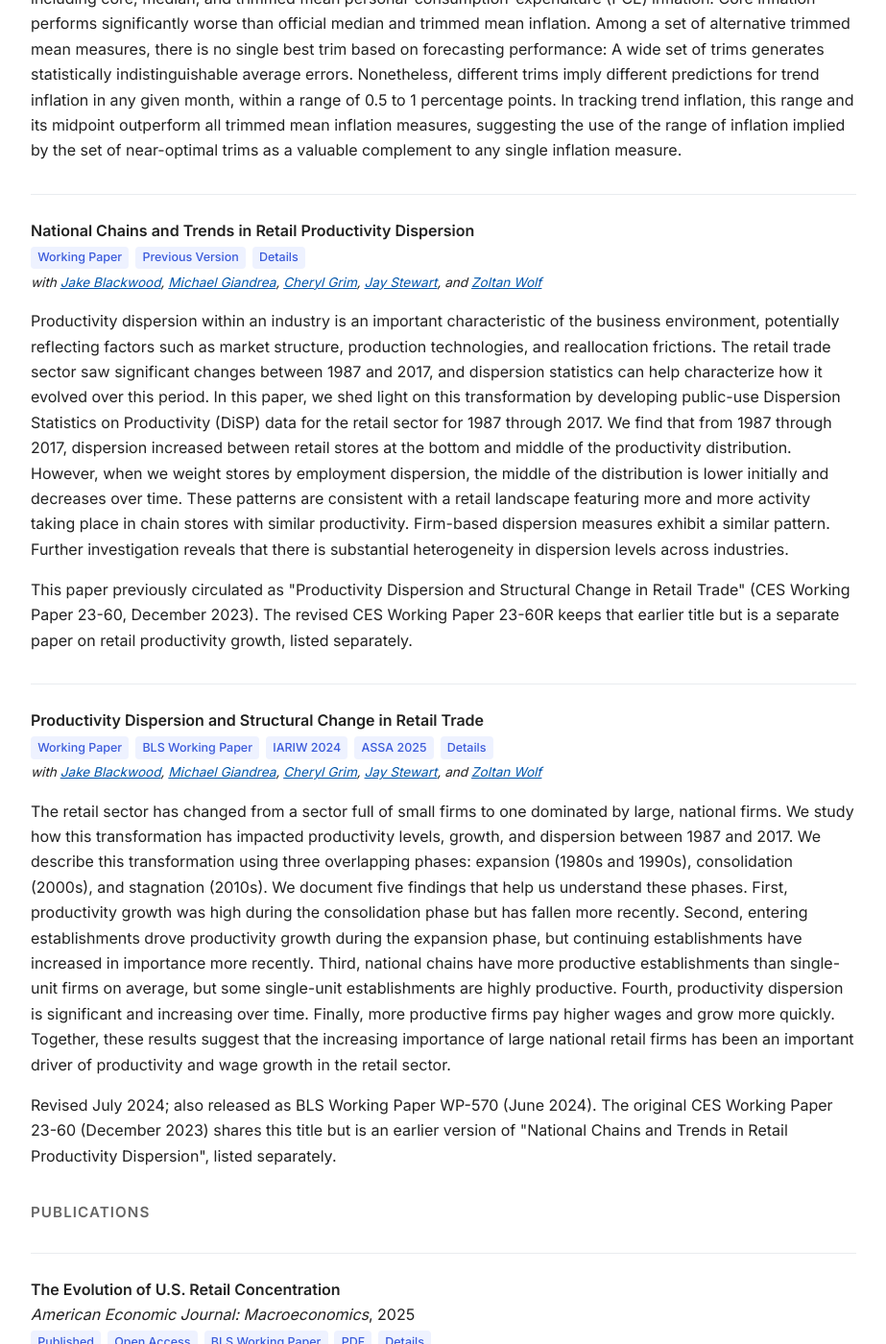
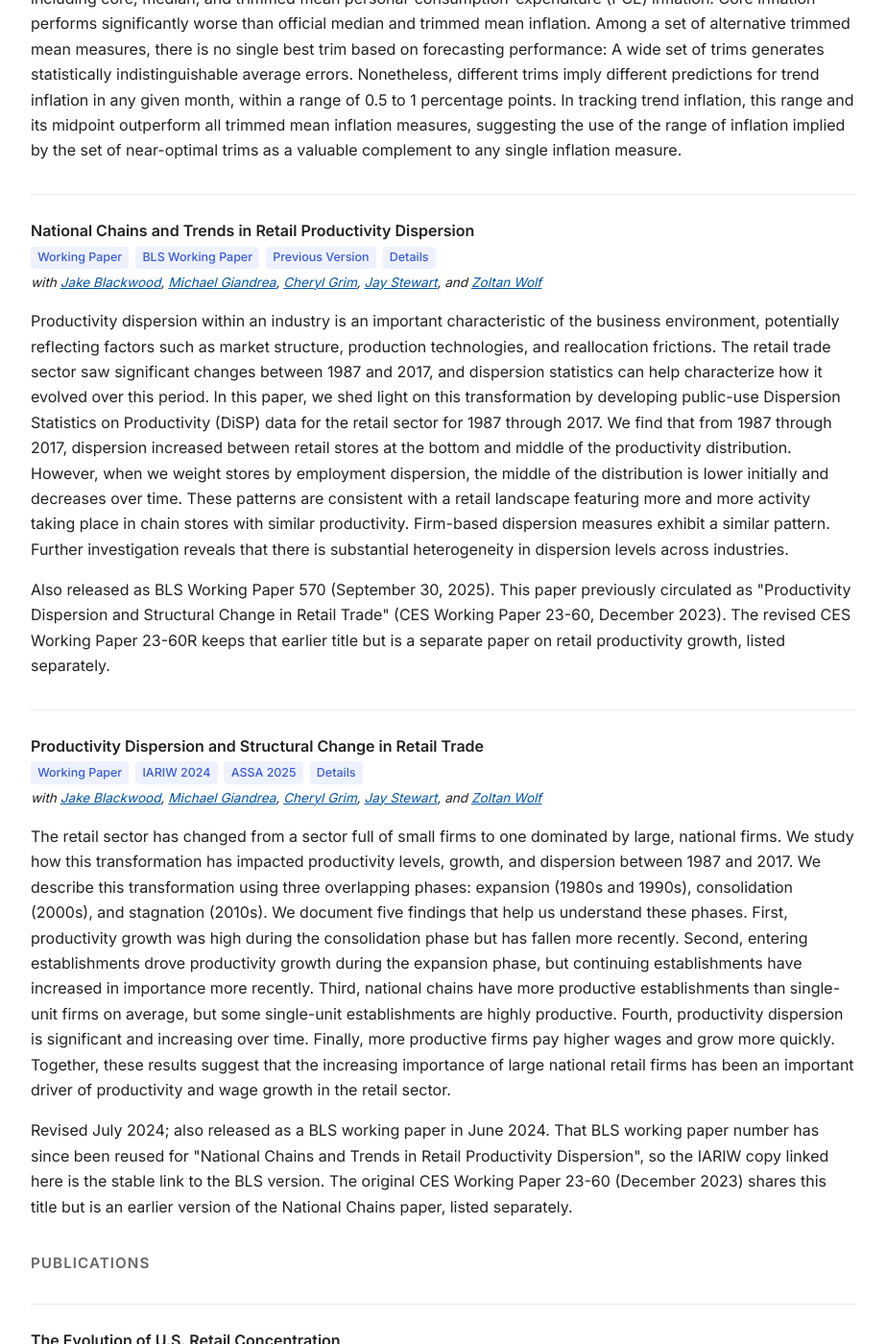
Before and after one commit to dominic-smith/dominic-smith.github.io, a Jekyll site: the page built from index.md, in a window 1280 px wide and 1400 px high, scrolled down 1091 px. Shown: the whole window at 96% size, without its empty margins (178-1101 px from the left). Built offline with Jekyll 4.4.1, drawn with Linux system fonts in a browser that asks for light colours.

Commit message:
Correct BLS link: ec230100 is the dispersion paper, not the growth paper
Reverses the BLS attribution in 538b322. The BLS PDF at ec230100 is Working
Paper 570, "National Chains and Trends in Retail Productivity Dispersion",
dated September 30, 2025 -- identical abstract and identical disclosure codes
(CBDRB-FY24-0303, CBDRB-FY25-0421) to CES-WP-25-64. It is the same paper in a
second series, so the original link on that entry was right.

BLS appears to have reused the number in place: WP-570 held the growth paper in
June 2024 -- which is why the IARIW copy is filenamed 2024-06 and why
CES-WP-25-64's reference list cites WP-570 as the companion -- and was replaced
by the dispersion paper in September 2025. That stale reference in 25-64 is
what the previous commit reasoned from.

- national-chains-dispersion: restore the BLS Working Paper link and record
  WP-570 in the note.
- retail-productivity-growth: drop the ec230100 link, which now serves a
  different paper, and stop citing the WP-570 number, which would now resolve
  to the wrong paper. The IARIW copy is the stable link to its BLS version.

Co-Authored-By: Claude Opus 5 <noreply@anthropic.com>

```diff
--- a/_papers/national-chains-dispersion.md
+++ b/_papers/national-chains-dispersion.md
@@ -32,12 +32,15 @@ pdf_url: https://www2.census.gov/ces/wp/2025/CES-WP-25-64.pdf
 links:
   - label: Working Paper
     url: https://www2.census.gov/ces/wp/2025/CES-WP-25-64.pdf
+  - label: BLS Working Paper
+    url: https://www.bls.gov/osmr/research-papers/2023/ec230100.htm
   - label: Previous Version
     url: https://www2.census.gov/library/working-papers/2023/adrm/ces/CES-WP-23-60.pdf
 note: >-
-  This paper previously circulated as "Productivity Dispersion and Structural
-  Change in Retail Trade" (CES Working Paper 23-60, December 2023). The revised
-  CES Working Paper 23-60R keeps that earlier title but is a separate paper on
+  Also released as BLS Working Paper 570 (September 30, 2025). This paper
+  previously circulated as "Productivity Dispersion and Structural Change in
+  Retail Trade" (CES Working Paper 23-60, December 2023). The revised CES
+  Working Paper 23-60R keeps that earlier title but is a separate paper on
   retail productivity growth, listed separately.
 abstract: >-
   Productivity dispersion within an industry is an important characteristic of
--- a/_papers/retail-productivity-growth.md
+++ b/_papers/retail-productivity-growth.md
@@ -32,17 +32,17 @@ authors:
 links:
   - label: Working Paper
     url: https://www2.census.gov/library/working-papers/2023/adrm/ces/CES-WP-23-60R.pdf
-  - label: BLS Working Paper
-    url: https://www.bls.gov/osmr/research-papers/2023/ec230100.htm
   - label: IARIW 2024
     url: https://iariw.org/wp-content/uploads/2024/08/Smith_Blackwood_Giandrea_Grim_Stewart_Wolf_2024-06-BLS-Working-Paper.pdf
   - label: ASSA 2025
     url: https://www.aeaweb.org/conference/2025/program/paper/t834Ns35
 note: >-
-  Revised July 2024; also released as BLS Working Paper WP-570 (June 2024). The
-  original CES Working Paper 23-60 (December 2023) shares this title but is an
-  earlier version of "National Chains and Trends in Retail Productivity
-  Dispersion", listed separately.
+  Revised July 2024; also released as a BLS working paper in June 2024. That
+  BLS working paper number has since been reused for "National Chains and
+  Trends in Retail Productivity Dispersion", so the IARIW copy linked here
+  is the stable link to the BLS version. The original CES Working Paper 23-60
+  (December 2023) shares this title but is an earlier version of the National
+  Chains paper, listed separately.
 abstract: >-
   The retail sector has changed from a sector full of small firms to one
   dominated by large, national firms. We study how this transformation has
```
